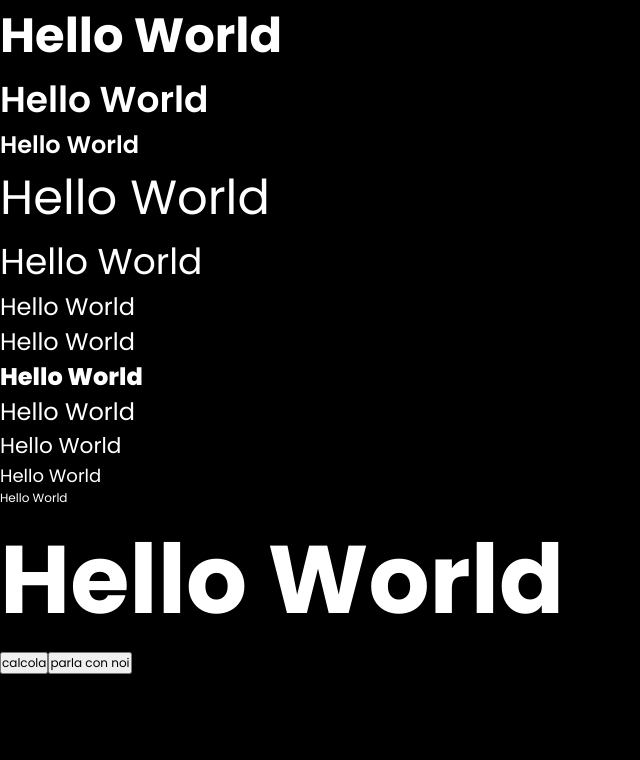
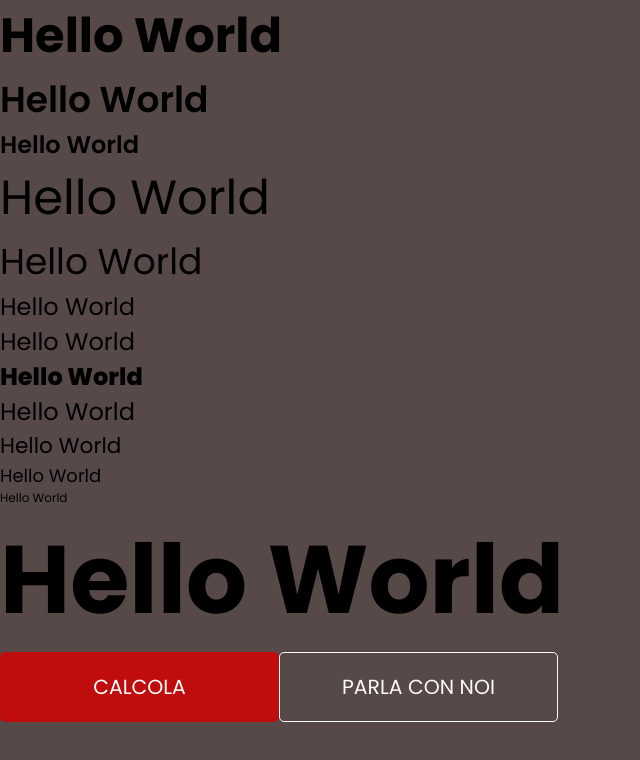
Before and after one commit to sargon17/DEseip-test, a React (Vite) app: page / in a window 1280 px wide. Shown: the top 760 px of the page, without its empty margins (0-640 px from the left). Built offline with nearby package versions, Linux system fonts and the light colour scheme.

Commit message:
btn component styling done

```diff
--- a/src/scss/app.scss
+++ b/src/scss/app.scss
@@ -1,5 +1,8 @@
 @import "variables";
 @import "types";
+
+// Components
+@import "./components/button";
 
 * {
   margin: 0;
@@ -10,6 +13,6 @@
 }
 
 body {
-  background-color: #000;
-  color: #fff;
+  background-color: $bg_s_1;
+  color: $font_1;
 }
--- /dev/null
+++ b/src/scss/components/button.scss
@@ -0,0 +1,71 @@
+@import "../variables";
+
+$bg_primary: $accent_1;
+$bg_primary_hover: adjust-color(
+  $color: $bg_primary,
+  $lightness: -10%,
+);
+$bg_primary_active: adjust-color(
+  $color: $bg_primary,
+  $lightness: -20%,
+);
+$border_primary: $accent_1;
+$bg_secondary: transparent;
+$bg_secondary_hover: adjust-color(
+  $color: $bg_1,
+  $alpha: -0.9,
+);
+$bg_secondary_active: adjust-color(
+  $color: $bg_1,
+  $alpha: -0.8,
+);
+$color_secondary: $bg_1;
+
+$border_secondary: $bg_1;
+
+.btn {
+  padding: 19px 30px;
+  width: 23.25rem;
+
+  border: none;
+  border-radius: 5px;
+  cursor: pointer;
+  font: {
+    size: 1.7rem;
+    weight: 400;
+  }
+  text-transform: uppercase;
+  color: $font_2;
+
+  transition: all 0.3s ease-in-out;
+
+  &--primary {
+    background-color: $bg_primary;
+    border: 1px solid $bg_primary;
+
+    &:hover {
+      background-color: $bg_primary_hover;
+      border: 1px solid $bg_primary_hover;
+    }
+
+    &:active {
+      transition: all 0.1s ease-in-out;
+      background-color: $bg_primary_active;
+      border: 1px solid $bg_primary_active;
+    }
+  }
+  &--secondary {
+    background-color: $bg_secondary;
+    color: $color_secondary;
+    border: 1px solid $border_secondary;
+
+    &:hover {
+      background-color: $bg_secondary_hover;
+    }
+
+    &:active {
+      transition: all 0.1s ease-in-out;
+      background-color: $bg_secondary_active;
+    }
+  }
+}
```
